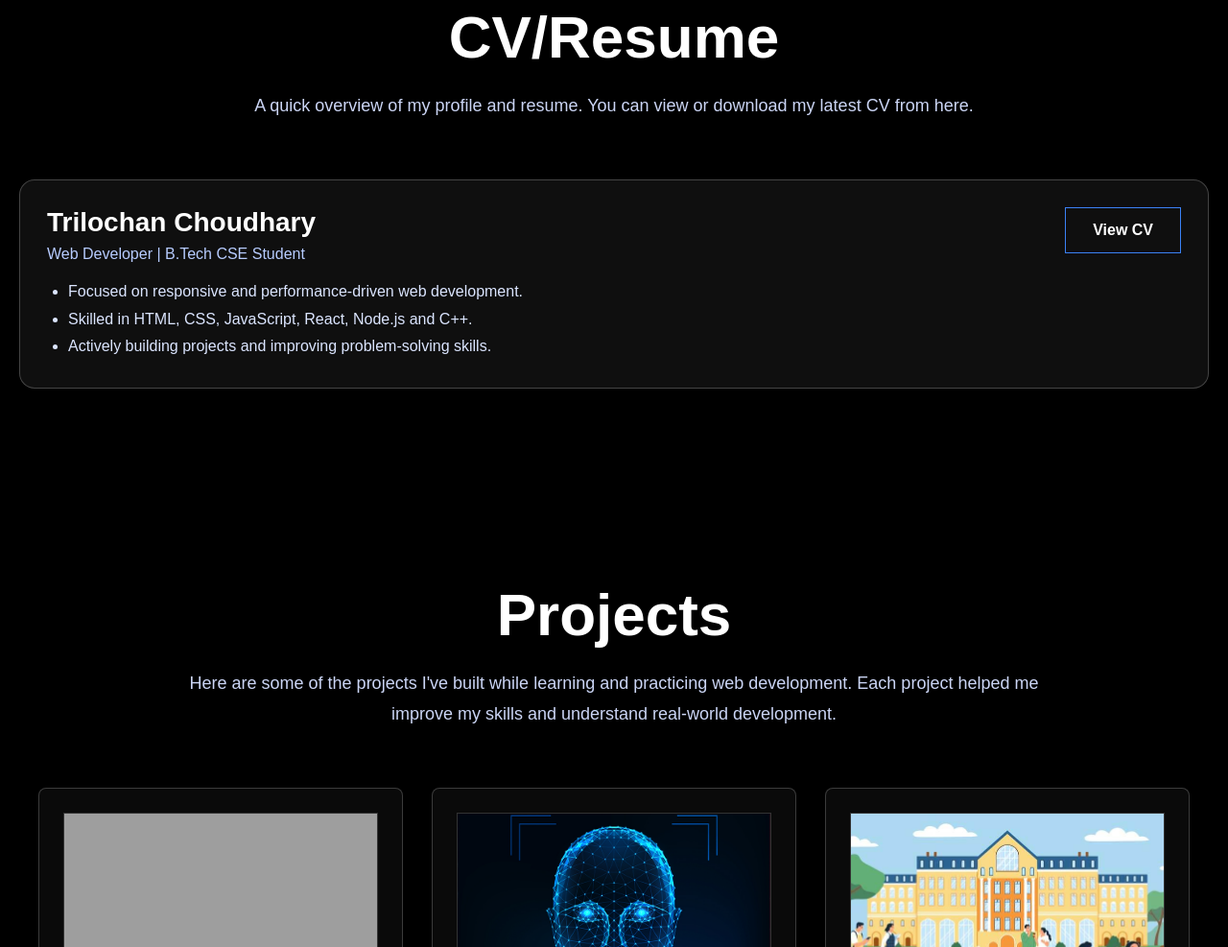
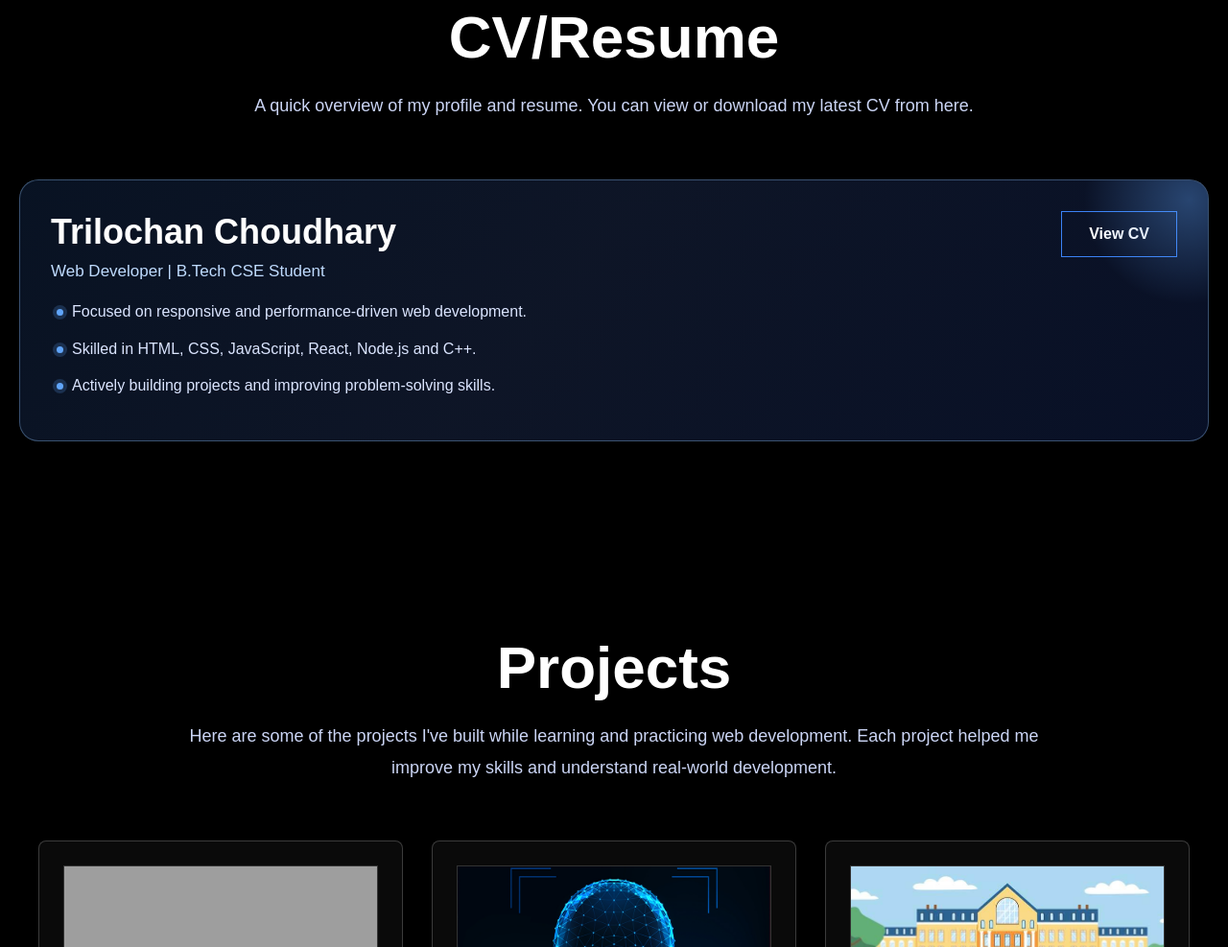
Before and after one commit to triloc8084/Portfolio, a plain HTML site: page index.html in a window 1280 px wide. Shown: the part 2452-3439 px from the top of the page at 96% size. Drawn offline with Linux system fonts and the light colour scheme; grey boxes are pictures that could not be loaded.

Commit message:
Updated HTML and CSS

```diff
--- a/style.css
+++ b/style.css
@@ -435,11 +435,20 @@ img {
 }
 
 .cv-card {
+  position: relative;
+  overflow: hidden;
   margin: 60px auto 0;
-  padding: 28px;
-  border-radius: 16px;
-  background: rgba(255, 255, 255, 0.06);
-  border: 1px solid rgba(255, 255, 255, 0.22);
+  padding: 32px;
+  border-radius: 20px;
+  background: linear-gradient(
+    130deg,
+    rgba(59, 130, 246, 0.14),
+    rgba(15, 23, 42, 0.92) 45%,
+    rgba(30, 58, 138, 0.28)
+  );
+  border: 1px solid rgba(147, 197, 253, 0.35);
+  box-shadow: 0 14px 34px rgba(0, 0, 0, 0.36);
+  transition: transform 0.3s ease, box-shadow 0.3s ease, border-color 0.3s ease;
   display: flex;
   justify-content: space-between;
   align-items: flex-start;
@@ -447,20 +456,62 @@ img {
   flex-wrap: wrap;
 }
 
+.cv-card::before {
+  content: "";
+  position: absolute;
+  top: -90px;
+  right: -90px;
+  width: 220px;
+  height: 220px;
+  border-radius: 50%;
+  background: radial-gradient(
+    circle,
+    rgba(96, 165, 250, 0.35) 0%,
+    rgba(96, 165, 250, 0) 70%
+  );
+  pointer-events: none;
+}
+
+.cv-card:hover {
+  transform: translateY(-8px);
+  border-color: #60a5fa;
+  box-shadow: 0 20px 40px rgba(0, 0, 0, 0.48);
+}
+
 .cv-content h3 {
-  font-size: 28px;
-  margin-bottom: 8px;
+  font-size: clamp(28px, 4vw, 36px);
+  margin-bottom: 10px;
+  line-height: 1.2;
 }
 
 .cv-content p {
-  color: #b7ccff;
-  margin-bottom: 16px;
+  color: #bfdbfe;
+  margin-bottom: 18px;
+  font-size: 17px;
 }
 
 .cv-content ul {
+  list-style: none;
   padding-left: 22px;
   color: #dbe5ff;
   line-height: 1.8;
+}
+
+.cv-content ul li {
+  position: relative;
+  margin-bottom: 10px;
+}
+
+.cv-content ul li::before {
+  content: "";
+  position: absolute;
+  left: -16px;
+  top: 11px;
+  width: 7px;
+  height: 7px;
+  border-radius: 50%;
+  background: #60a5fa;
+  box-shadow: 0 0 0 4px rgba(96, 165, 250, 0.2);
 }
 
 .cv-actions {
@@ -867,6 +918,15 @@ img {
   .stack {
     grid-template-columns: repeat(2, 1fr);
   }
+  .cv-card {
+    padding: 24px;
+  }
+  .cv-actions {
+    width: 100%;
+  }
+  .cv-actions .btn {
+    width: 100%;
+  }
   .footer-container {
     grid-template-columns: 1fr 1fr;
   }
```
